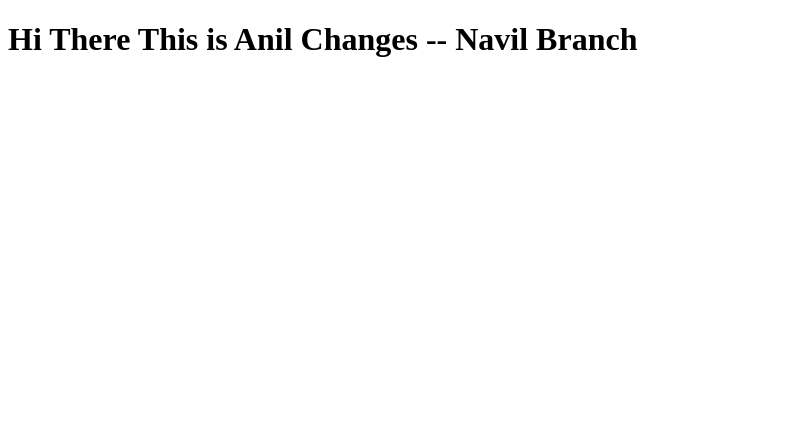
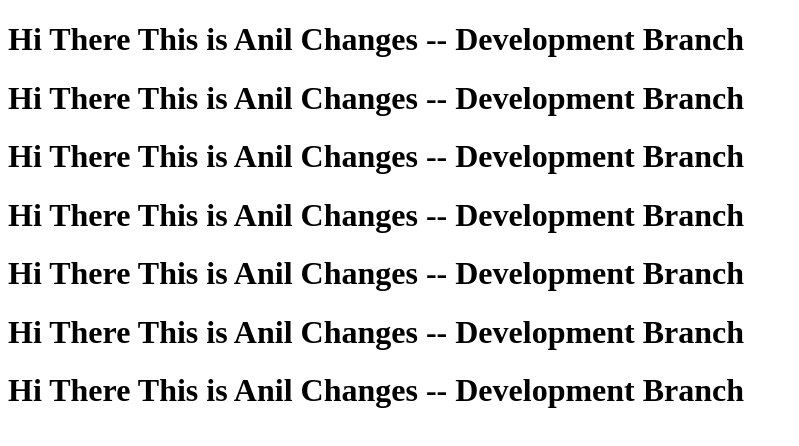
Before and after one commit to navilll/git-prac, a plain HTML site: page index.html in a window 1280 px wide. Shown: the whole page, without its empty margins (0-799 px from the left). Drawn offline with Linux system fonts and the light colour scheme.

Commit message:
Development

```diff
--- a/index.html
+++ b/index.html
@@ -6,6 +6,12 @@
     <title>Document</title>
 </head>
 <body>
-    <h1>Hi There This is Anil Changes -- Navil Branch</h1>
+    <h1>Hi There This is Anil Changes -- Development Branch</h1>
+    <h1>Hi There This is Anil Changes -- Development Branch</h1>
+    <h1>Hi There This is Anil Changes -- Development Branch</h1>
+    <h1>Hi There This is Anil Changes -- Development Branch</h1>
+    <h1>Hi There This is Anil Changes -- Development Branch</h1>
+    <h1>Hi There This is Anil Changes -- Development Branch</h1>
+    <h1>Hi There This is Anil Changes -- Development Branch</h1>
 </body>
 </html>
```
